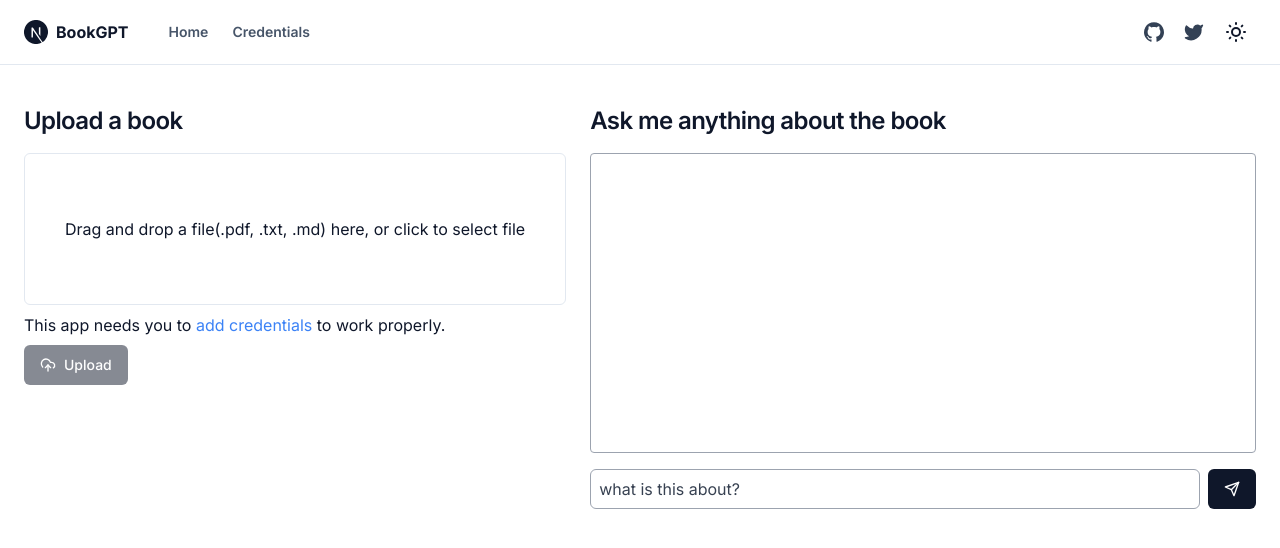
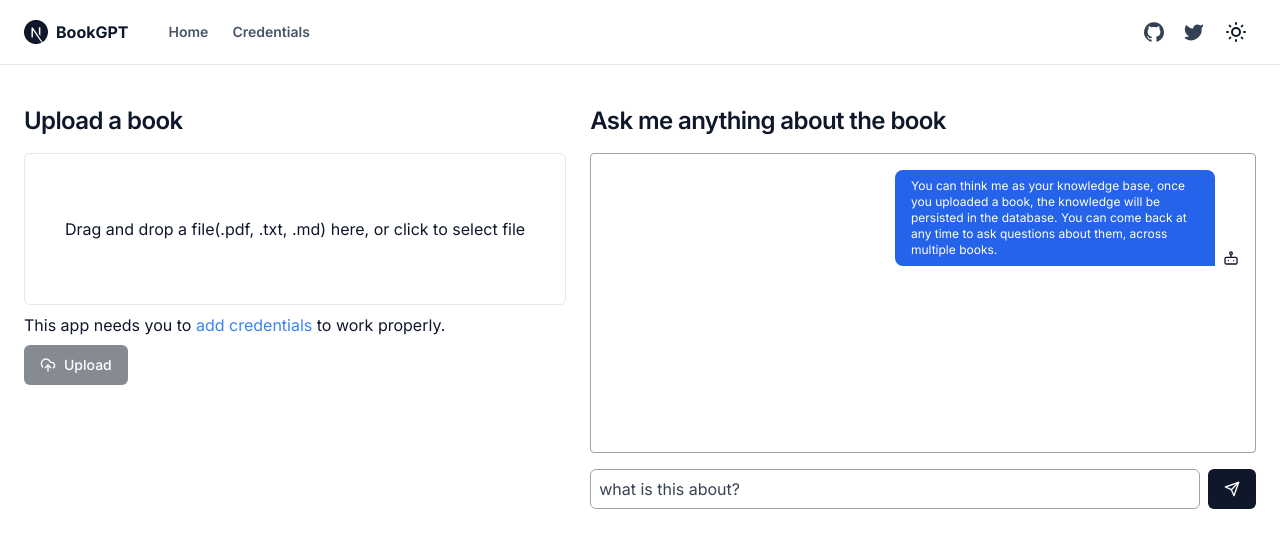
Before and after one commit to fraserxu/book-gpt, a Next.js app: page / in a window 1280 px wide. Shown: the top 548 px of the page. Built offline with nearby package versions, Linux system fonts and the light colour scheme.

Commit message:
add a note about knowledge is persisted

```diff
--- a/pages/index.tsx
+++ b/pages/index.tsx
@@ -11,6 +11,11 @@
 import { Button } from "@/components/ui/button"
 
 const DEFAULT_QUESTION = "what is this about?"
+const INITIAL_MESSAGE = {
+  from: "bot",
+  content:
+    "You can think me as your knowledge base, once you uploaded a book, the knowledge will be persisted in the database. You can come back at any time to ask questions about them, across multiple books.",
+}
 
 export default function IndexPage() {
   const [files, setFiles] = useState(null)
@@ -92,8 +97,6 @@
     setIsAsking(false)
   }, [question, chatHistory, credentials])
 
-  console.log({ credentials })
-
   return (
     <Layout>
       <Head>
@@ -168,7 +171,7 @@
 
           <div className="w-full">
             <div className="scrollbar-thumb-blue scrollbar-thumb-rounded scrollbar-track-blue-lighter scrollbar-w-2 scrolling-touch flex min-h-[300px] flex-col space-y-4 overflow-y-auto rounded border border-gray-400 p-4">
-              {chatHistory.map((chat, index) => {
+              {[INITIAL_MESSAGE, ...chatHistory].map((chat, index) => {
                 return (
                   <div className="chat-message" key={index}>
                     <div
```
